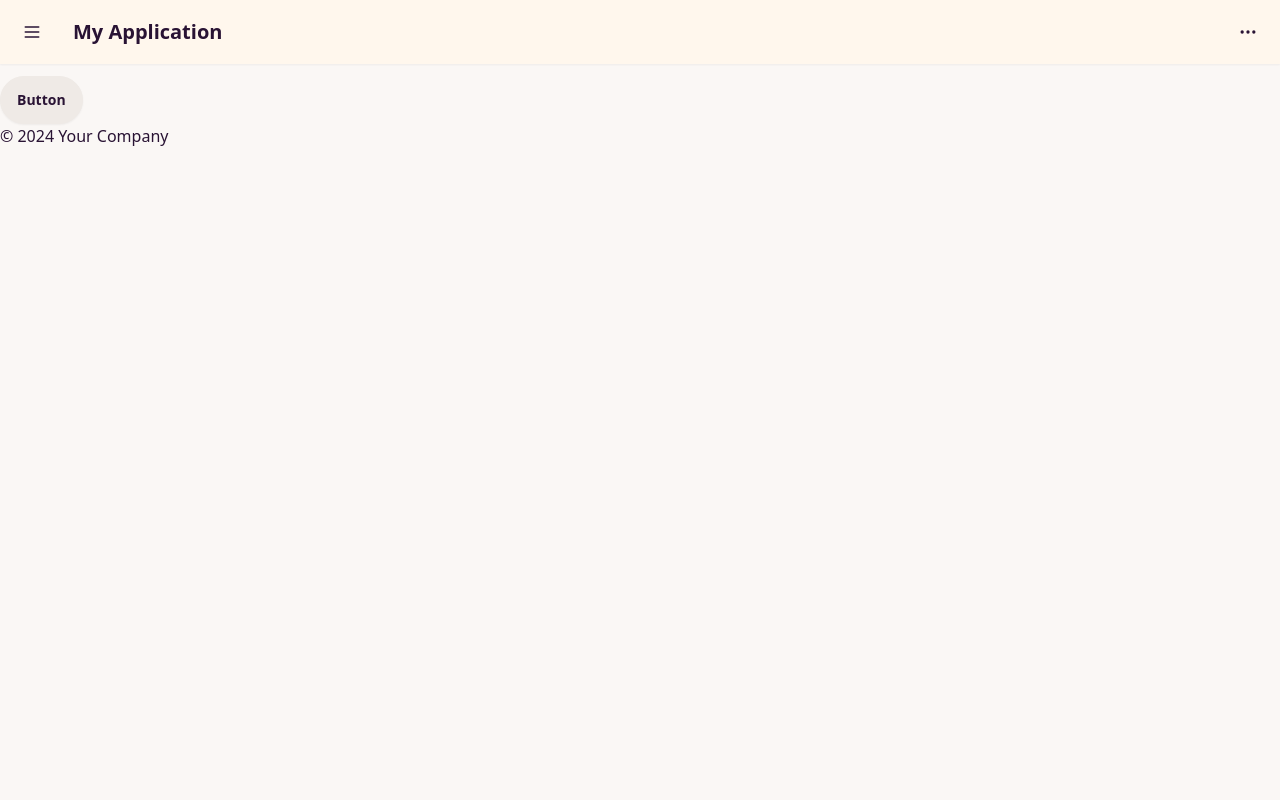
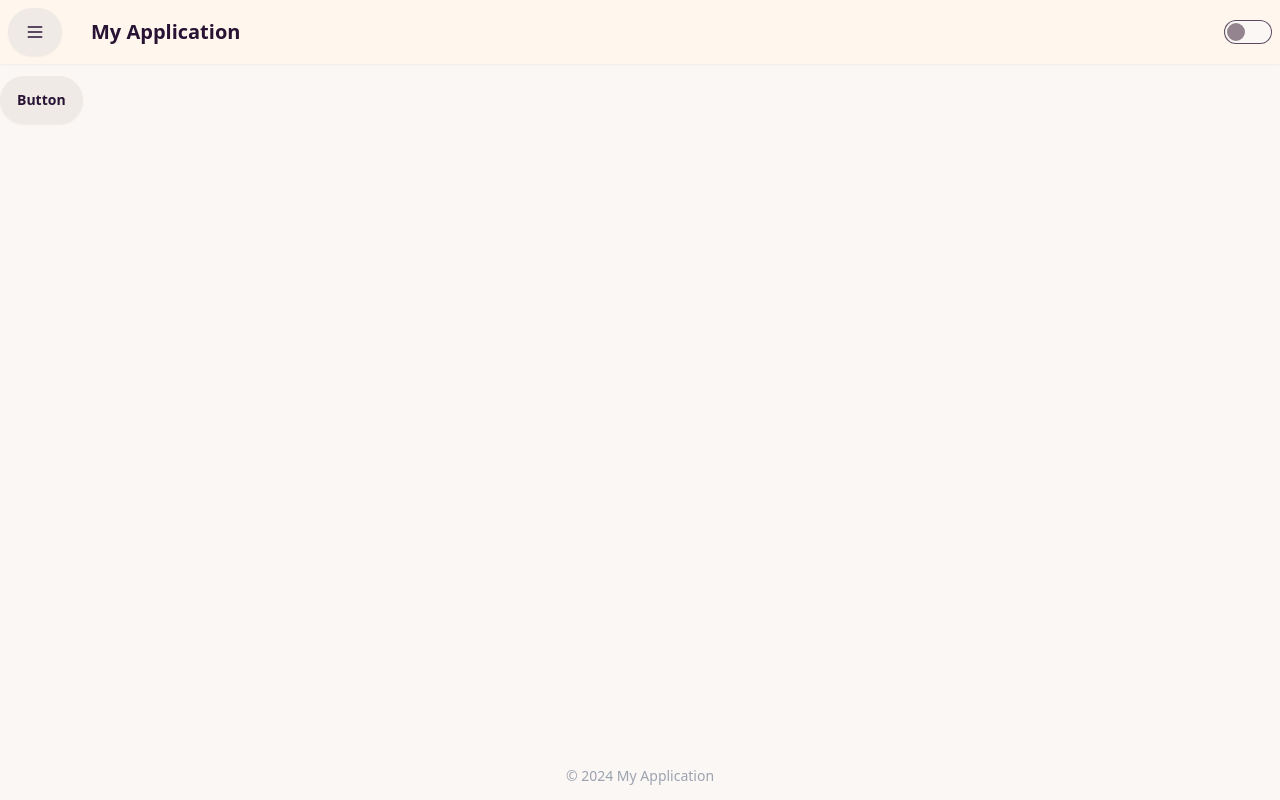
Before and after one commit to Emori-Renan/EmployeeManagement, a Next.js app in the folder frontend/: page / in a window 1280 px wide. Built offline with nearby package versions, Linux system fonts and the light colour scheme.

Commit message:
navbar implement in layout

```diff
--- /dev/null
+++ b/frontend/app/components/Drawer.tsx
@@ -0,0 +1,14 @@
+const Drawer = () => {
+    return (
+        <div className="drawer-side top-16 z-20 h-[calc(100vh-4rem)]">
+            <label htmlFor="my-drawer" aria-label="close sidebar" className="drawer-overlay"></label>
+            <ul className="menu bg-base-200 text-base-content min-h-full w-[20%] p-4">
+                {/* Sidebar content here */}
+                <li><a>Sidebar Item 1</a></li>
+                <li><a>Sidebar Item 2</a></li>
+            </ul>
+        </div>
+    )
+}
+
+export default Drawer;
--- a/frontend/app/components/Navbar.tsx
+++ b/frontend/app/components/Navbar.tsx
@@ -1,8 +1,12 @@
+"use client";
+
+
 const Navbar = () => {
     return (
       <div className="navbar bg-orange-50 shadow-sm mb-3">
+        <link rel="icon" href="/favicon.png" />
         <div className="flex-none">
-          <button className="btn btn-square btn-ghost">
+        <label htmlFor="my-drawer" className="btn drawer-button">
                     <svg
                         xmlns="http://www.w3.org/2000/svg"
                         fill="none"
@@ -16,26 +20,14 @@ const Navbar = () => {
                             d="M4 6h16M4 12h16M4 18h16"
                         ></path>
                     </svg>
-          </button>
+                </label>
         </div>
-        <div className="flex-1">
+        <div className="flex-1 pl-3">
           <a className="btn btn-ghost text-xl">My Application</a>
         </div>
         <div className="flex-none">
           <button className="btn btn-square btn-ghost">
-            <svg
-              xmlns="http://www.w3.org/2000/svg"
-              fill="none"
-              viewBox="0 0 24 24"
-              className="inline-block h-5 w-5 stroke-current"
-            >
-              <path
-                strokeLinecap="round"
-                strokeLinejoin="round"
-                strokeWidth="2"
-                d="M5 12h.01M12 12h.01M19 12h.01M6 12a1 1 0 11-2 0 1 1 0 012 0zm7 0a1 1 0 11-2 0 1 1 0 012 0zm7 0a1 1 0 11-2 0 1 1 0 012 0z"
-              ></path>
-            </svg>
+          <input type="checkbox" value="synthwave" className="toggle theme-controller" />
           </button>
         </div>
       </div>
--- a/frontend/app/layout.tsx
+++ b/frontend/app/layout.tsx
@@ -1,8 +1,8 @@
-// app/layout.tsx
 import type { Metadata } from "next";
 import "./globals.css";
 import { ReactNode } from "react";
 import Navbar from "./components/Navbar";
+import Drawer from "./components/Drawer";
 
 export const metadata: Metadata = {
   title: "Application",
@@ -15,18 +15,29 @@ export default function RootLayout({
   children: ReactNode;
 }) {
   return (
-    <html lang="en" data-theme="cupcake">
+    <html lang="en" data-theme="cupcake" >
       <body>
-        <header>
-        <link rel="icon" href="/favicon.png" />
+        <header className="navbar sticky top-0 z-50 p-0 ">
           <Navbar />
         </header>
 
-        <main>{children}</main>
+        <main>
+          <div className="drawer">
+            <input id="my-drawer" type="checkbox" className="drawer-toggle" />
+            <div className="drawer-content flex">
+              {/* Page content here */}
 
-        <footer>
-          <p>© 2024 Your Company</p>
+              {children}
+
+            </div>
+            <Drawer />
+          </div>
+        </main>
+
+        <footer className="flex items-center justify-center bottom-0 fixed h-12 w-full">
+          <p className="text-sm text-gray-400">© 2024 My Application</p>
         </footer>
+
       </body>
     </html>
   );
--- a/frontend/app/page.tsx
+++ b/frontend/app/page.tsx
@@ -1,5 +1,6 @@
 export default function Home() {
   return (
+
     <button className="btn">Button</button>
   );
 }
--- a/frontend/tailwind.config.ts
+++ b/frontend/tailwind.config.ts
@@ -12,7 +12,7 @@ const config: Config = {
   },
   plugins: [daisyui],
   daisyui: {
-    themes: ["cupcake"], // Set cupcake as the default theme
+    themes: ["cupcake", "dark"], // Set cupcake as the default theme
   },
 };
 
```
Lines whose indentation alone changed are shown as unchanged.
